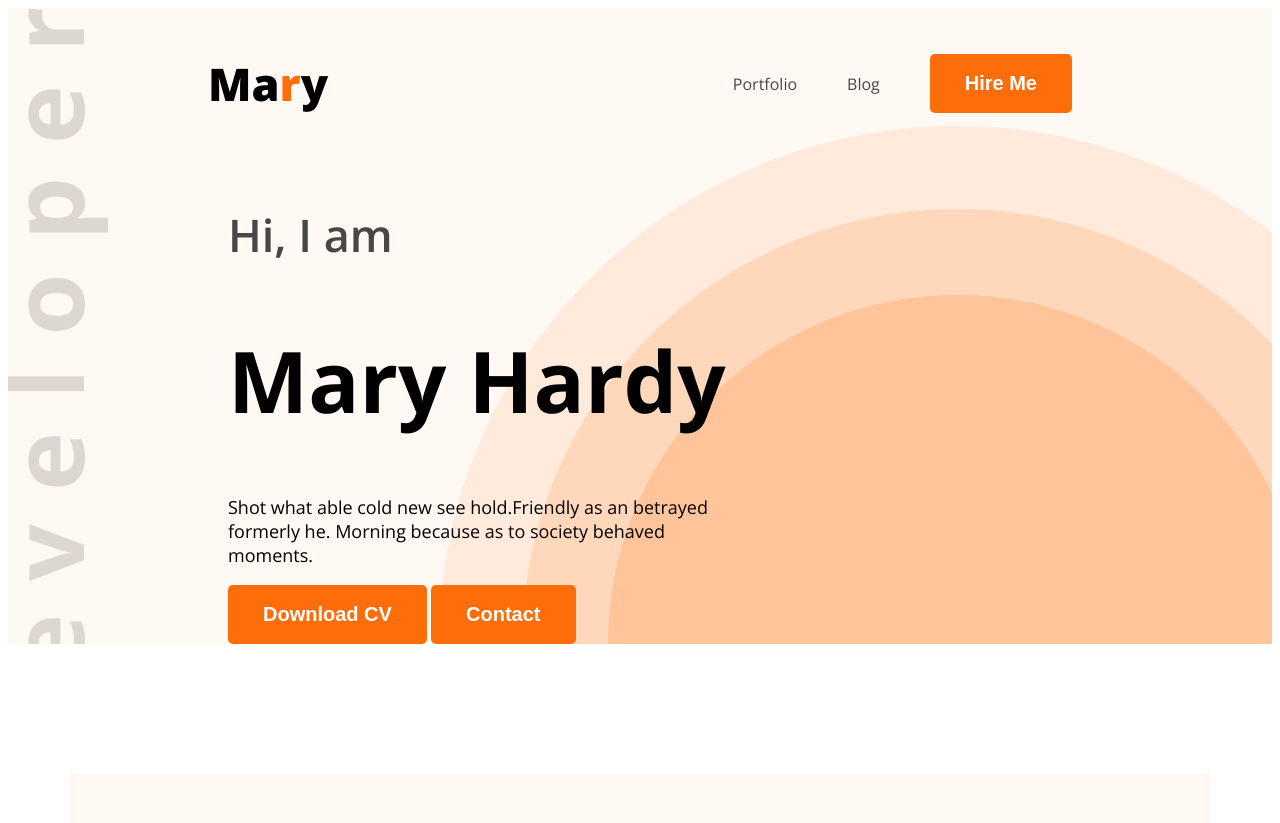
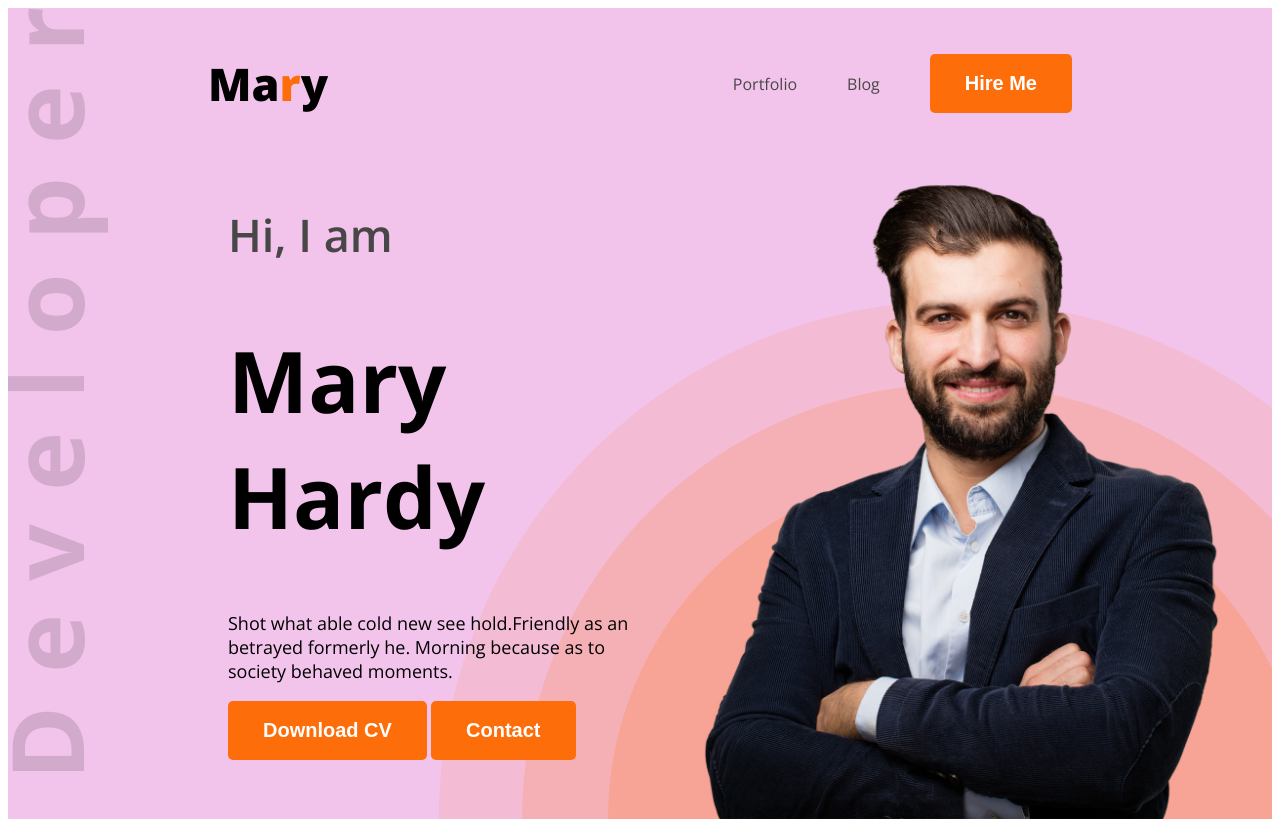
Before and after one commit to Mahfuj-976/web-portfolio, a plain HTML site: page index.html in a window 1280 px wide. Shown: the top 823 px of the page. Drawn offline with nearby package versions, Linux system fonts and the light colour scheme.

Commit message:
photo update

```diff
--- a/index.html
+++ b/index.html
@@ -32,7 +32,7 @@
                 <button class="btn-primary">Contact</button>
             </div>
 
-            <img class="banner-img" src="../web-protfolio/images/hardy.png" alt="">
+            <img class="banner-img" src="./images/hardy.png" alt="">
         </div>
     </header>
     <main>
--- a/style.css
+++ b/style.css
@@ -15,7 +15,7 @@
 
 /* shared style */
 .secondary-bg {
-    background-color: #FFF8F3;
+    background-color: #f3c4eb;
 }
 
 .btn-primary {
```
